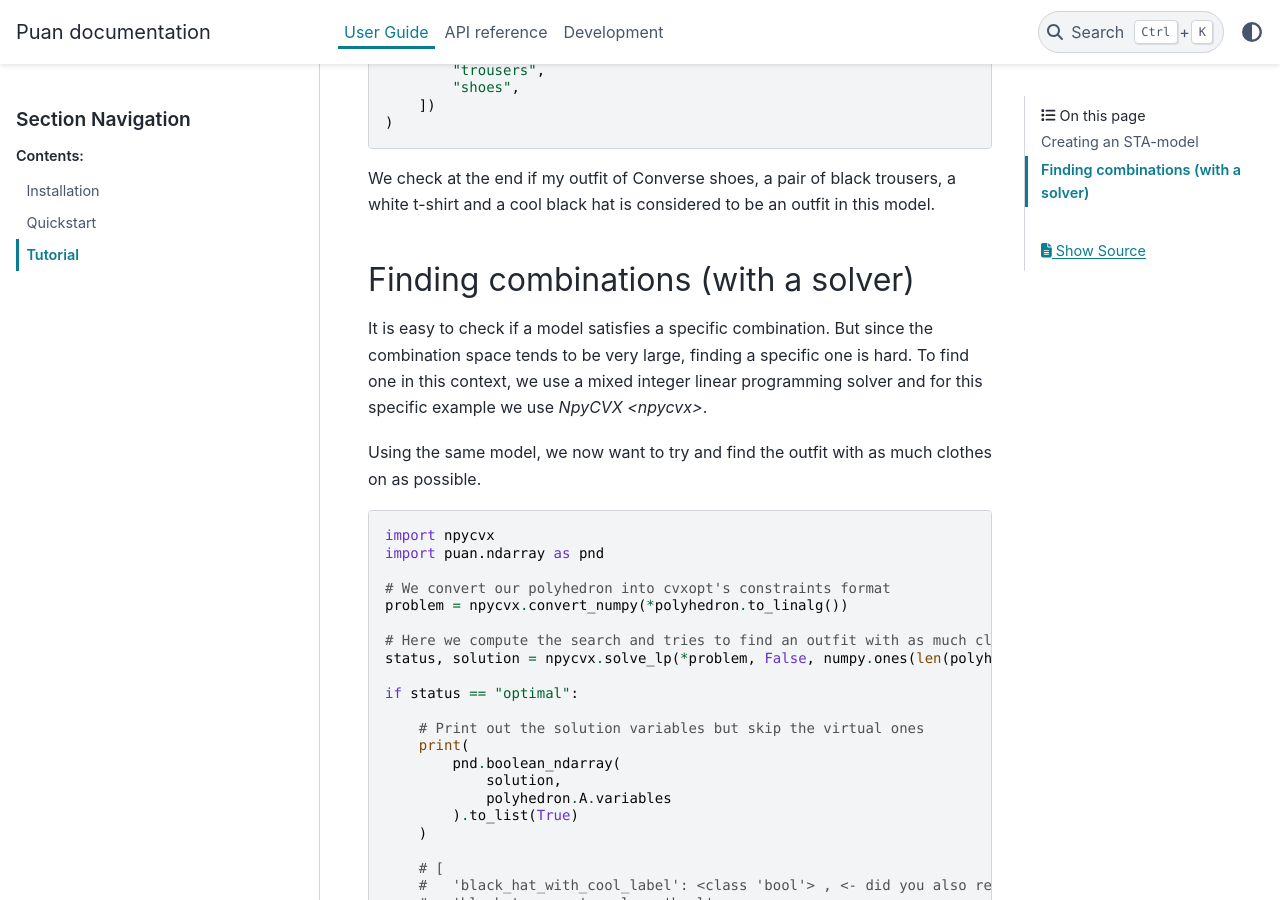
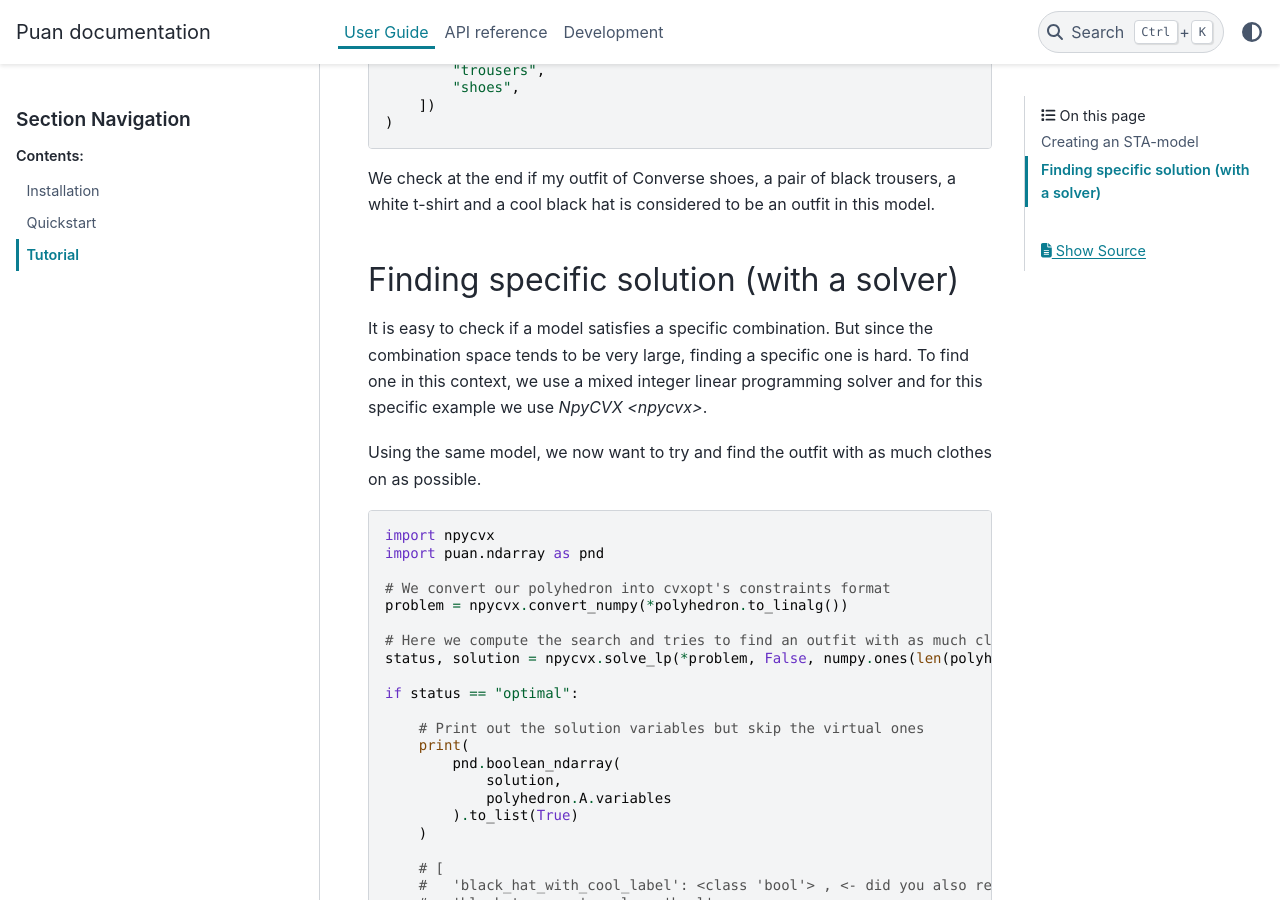
Before and after one commit to ourstudio-se/puan-python, a Sphinx documentation site: the page built from docs/source/guide/tutorial.rst, in a window 1280 px wide and 900 px high, scrolled down 6726 px. Built offline with Sphinx 7.4.7 and the PyData theme 0.15.4, drawn with Linux system fonts in a browser that asks for light colours.

Commit message:
Changed name on Tutorial part with solver

```diff
--- a/docs/source/guide/tutorial.rst
+++ b/docs/source/guide/tutorial.rst
@@ -350,8 +350,8 @@ Now we can compile into propositions and/or a polyhedron undependent on new item
 We check at the end if my outfit of Converse shoes, a pair of black trousers, a white t-shirt and a cool black hat is considered to be an
 outfit in this model.
 
-Finding combinations (with a solver)
-------------------------------------
+Finding specific solution (with a solver)
+-----------------------------------------
 
 .. _npycvx: https://github.com/ourstudio-se/puan-npycvx
 
```
